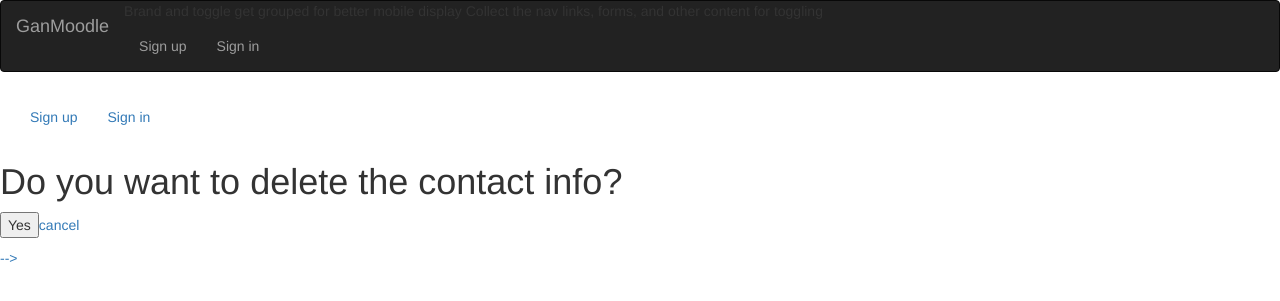
After one commit to peleg11/GanMoodle, a Django app: a page that uses templates/delete_contact.html in a window 1280 px wide. The commit adds this page. Shown: the top 301 px of the page. Run offline with Django 3.2, Linux system fonts and the light colour scheme; data comes from the database, SQL or seed files in the repository; both versions use the stored data as it was after the commit; some libraries are stand-ins or nearby versions.

Commit message:
BSPM2021T20-17 further fixes of contact info

```diff
--- /dev/null
+++ b/templates/delete_contact.html
@@ -0,0 +1,71 @@
+{% load widget_tweaks %}
+<link rel="stylesheet" href="https://maxcdn.bootstrapcdn.com/bootstrap/3.3.7/css/bootstrap.min.css" integrity="sha384-BVYiiSIFeK1dGmJRAkycuHAHRg32OmUcww7on3RYdg4Va+PmSTsz/K68vbdEjh4u" crossorigin="anonymous">
+
+<nav class="navbar navbar-inverse">
+  <div class="container-fluid">
+Brand and toggle get grouped for better mobile display
+<div class="navbar-header">
+  <button type="button" class="navbar-toggle collapsed" data-toggle="collapse" data-target="#bs-example-navbar-collapse-1" aria-expanded="false">
+    <span class="sr-only">Toggle navigation</span>
+    <span class="icon-bar"></span>
+    <span class="icon-bar"></span>
+    <span class="icon-bar"></span>
+  </button>
+  <a class="navbar-brand" href="{% url 'homepage' %}">GanMoodle</a>
+</div>
+
+Collect the nav links, forms, and other content for toggling
+<div class="collapse navbar-collapse" id="bs-example-navbar-collapse-1">
+  <ul class="nav navbar-nav">
+    {% if user.is_authenticated %}
+      <li class="nav-item">
+        <a class="nav-link" href="{% url 'logout' %}">Logout</a>
+      </li>
+      <li class="nav-item">
+        <a class="btn btn-outline-primary" href="{% url 'profile' %}">{{user.username|title}}</a>
+      </li>
+    {% else %}
+    <li><a href="{% url 'register' %}">Sign up </a></li>
+    <li ><a  href="{% url 'login' %}">Sign in</a></li>
+    {% endif %}
+
+
+
+
+  </ul>
+
+
+  </div><!-- /.navbar-collapse -->
+</div><!-- /.container-fluid -->
+
+</nav>
+
+
+<div class="collapse navbar-collapse" id="bs-example-navbar-collapse-1">
+  <ul class="nav navbar-nav">
+    {% if user.is_authenticated %}
+      <li class="nav-item">
+        <a class="nav-link" href="{% url 'logout' %}">Logout</a>
+      </li>
+      <li class="nav-item">
+        <a class="btn btn-outline-primary" href="{% url 'profile' %}">{{user.username|title}}</a>
+      </li>
+    {% else %}
+    <li><a href="{% url 'register' %}">Sign up </a></li>
+    <li ><a  href="{% url 'login' %}">Sign in</a></li>
+    {% endif %}
+
+  </ul>
+
+
+  </div><!-- /.navbar-collapse -->
+</div><!-- /.container-fluid -->
+
+</nav>
+
+
+<form class="" action="." method="POST">
+  {% csrf_token %}
+  <h1>Do you want to delete the contact info?</h1>
+  <p><input type="submit" value="Yes" /><a href="{% url 'contact' %}">cancel</p>
+</form> -->
--- a/users/urls.py
+++ b/users/urls.py
@@ -13,6 +13,7 @@ urlpatterns=[
      path('profile/',views.profile, name='profile'),
      path('logout/',views.logout_view, name='logout'),
      path('contact/',views.contact_info_view, name='contact'),
+     path('contact/delete_contact/<str:parent_name>/',views.delete_contact_view, name='delete_contact'),
 
 
 ] +static (settings.MEDIA_URL,document_root=settings.MEDIA_ROOT)
--- a/users/views.py
+++ b/users/views.py
@@ -105,3 +105,10 @@ def contact_info_view(request):
         else :
             form=contactForm(request.POST)
         return render(request,'contact.html',{'form':form,'data':data})
+
+def delete_contact_view(request,parent_name):
+    obj = contact_model.objects.get(parent_name=parent_name)
+    if request.method == 'POST':
+        obj.delete()
+        return redirect('../../')
+    return render(request,'delete_contact.html',context={'obj':obj})
```
Also changed, not shown: templates/contact.html (+6 -18 lines), db.sqlite3.
